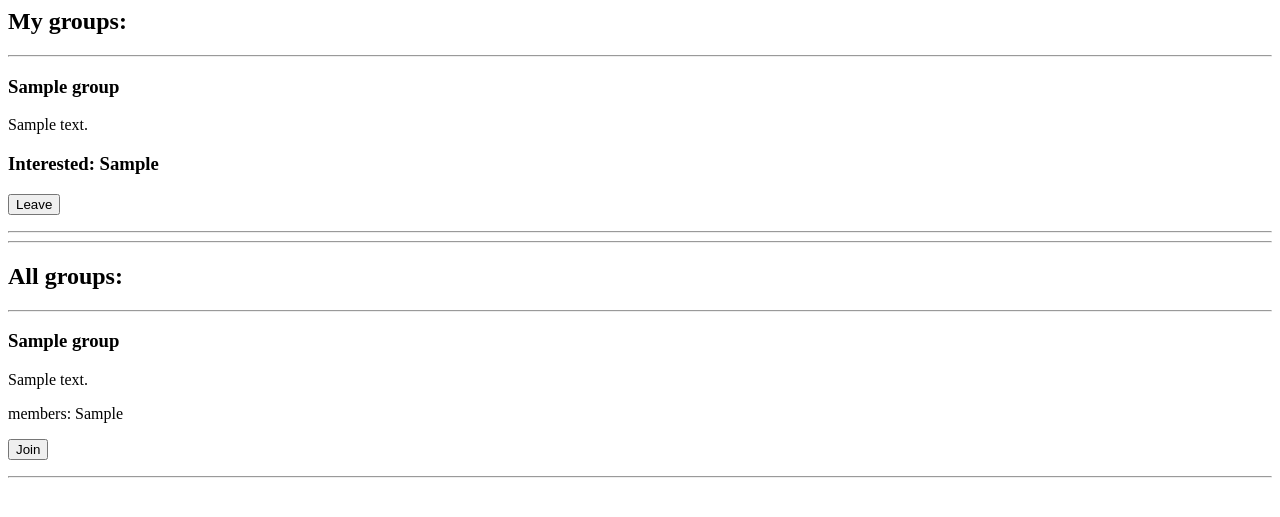
After one commit to johannalehto/exhibition-wishlist, a Flask app: template api/templates/groups.html in a window 1280 px wide. The commit adds this page. Shown: the top 517 px of the page. Run offline with Flask 3, Linux system fonts and the light colour scheme; the template is opened without the code that fills it: most values are stand-ins (such as "Sample title", 1, 10 or a date in 2020).

Commit message:
Add group methods for add, create, join, leave. Add templates.

```diff
--- a/api/services/exhibition_service.py
+++ b/api/services/exhibition_service.py
@@ -86,7 +86,7 @@ def get_current_exhibitions():
         current_exhibitions.append(exhibition)
 
     return current_exhibitions
-
+    # TODO extract creating exhibition dict and db query
 
 def get_past_exhibitions():
     now = datetime.utcnow().date().isoformat()
--- /dev/null
+++ b/api/templates/groups.html
@@ -0,0 +1,50 @@
+ <h2>My groups:</h2>
+    <hr>
+    {% if all_groups_by_user %}
+        {% for group in all_groups_by_user %}
+            <h3>{{ group.group_name }}</h3>
+            <p>{{ group.group_description }}</p>
+                {% if group.members %}
+                <h3>Interested:
+                    {% for member in group.members %}
+                        {{member['first_name']}}
+                    {% endfor %}
+                </h3>
+                {% endif %}
+                <form action="{{ url_for('leave_group', group_id=group.id) }}" method="POST">
+                    <button class="btn btn-dark">Leave</button>
+                </form>
+            <hr>
+        {% endfor %}
+    {% else %}
+        <p>No groups</p>
+        <form action="{{ url_for('add_group') }}" method="GET">
+            <button class="btn btn-dark">Create a new group</button>
+        </form>
+    {% endif %}
+
+    <hr>
+    <h2>All groups:</h2>
+    <hr>
+    {% if all_groups %}
+        {% for group in all_groups %}
+            <h3>{{ group.group_name }}</h3>
+            <p>{{ group.group_description }}</p>
+                {% if group.members %}
+                <p>members:
+                    {% for member in group.members %}
+                        {{member['first_name']}}
+                    {% endfor %}
+                </p>
+                {% endif %}
+                <form action="{{ url_for('join_group', group_id=group.id) }}" method="POST">
+                    <button class="btn btn-dark">Join</button>
+                </form>
+            <hr>
+        {% endfor %}
+    {% else %}
+        <p>No other groups added</p>
+        <form action="{{ url_for('add_group') }}" method="GET">
+            <button class="btn btn-dark">Create a new group</button>
+        </form>
+    {% endif %}
--- a/api/templates/index.html
+++ b/api/templates/index.html
@@ -28,6 +28,7 @@
     </form>
 
 {% endif %}
+
     <h2>Currently open Exhibitions:</h2>
     <hr>
     {% if current_exhibitions %}
```
Also changed, not shown: api/routes.py (+35 -2 lines), api/services/group_service.py (+88 -0 lines). Lines whose indentation alone changed are shown as unchanged.
